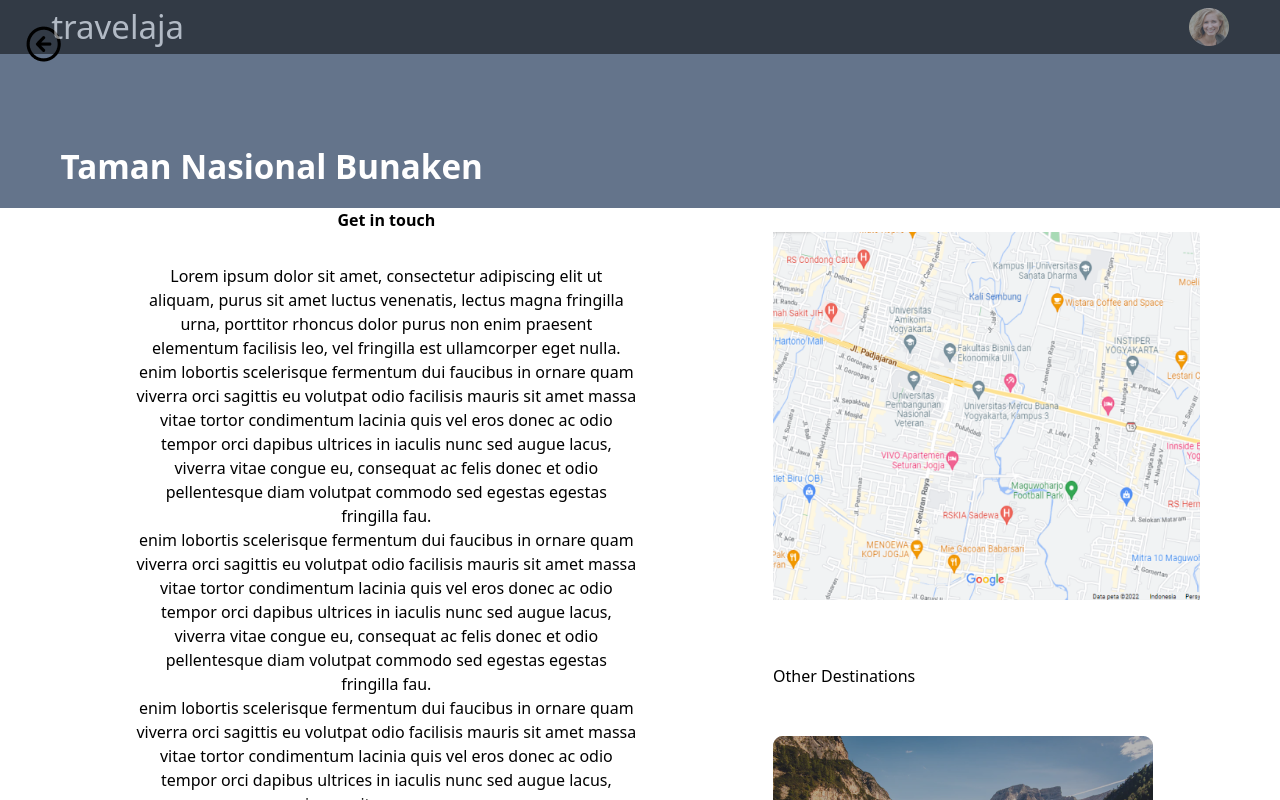
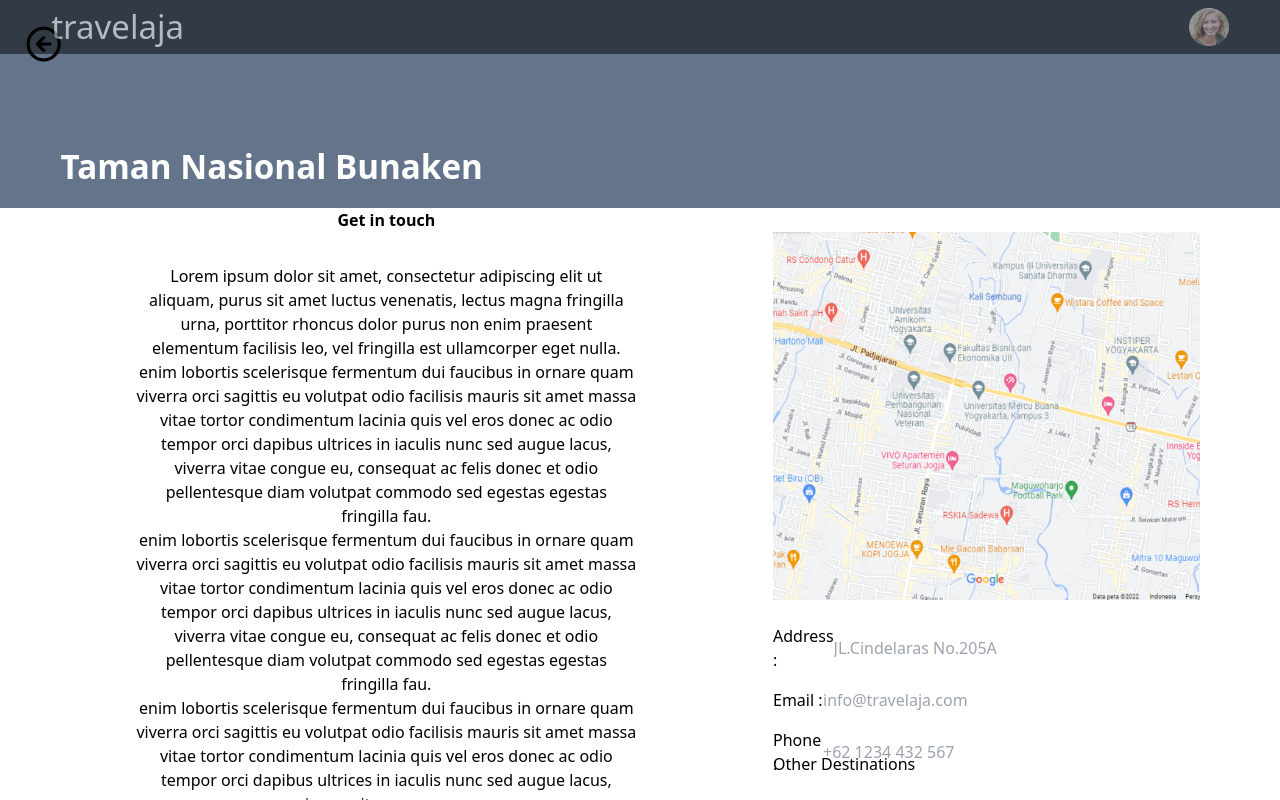
Before and after one commit to HOP-2023DemoDay/aylal, a React (Create React App) app in the folder front/: page /Hutulbur in a window 1280 px wide. Shown: the top 800 px of the page. Built offline with nearby package versions, Linux system fonts and the light colour scheme.

Commit message:
post hutulbur

```diff
--- a/front/src/pages/Hutulbur.jsx
+++ b/front/src/pages/Hutulbur.jsx
@@ -6,6 +6,9 @@ import News from "../components/news";
 import clsx from "clsx";
 
 export const Hutulbur = () => {
+  const style = {
+    box: "flex justify-between w-[281px] mt-[2vh]",
+  };
   return (
     <div className="overflow-hidden w-screen  ">
       <div className="flex felx-col w-full h-52 bg-slate-500 w-full">
@@ -73,7 +76,7 @@ export const Hutulbur = () => {
 
           <div>
           <img src={Map} className="w-full h-[46vh] bg-slate-900 md:h-[34vh] md: w-[40vh]" alt="Map" />
-          {/* <div className="xl:w-[29vw] xl:h-[8vh]  lg:h-[16vh] md:h-[16vh] xl:mt-[3vh]">
+          <div className="xl:w-[29vw] xl:h-[8vh]  lg:h-[16vh] md:h-[16vh] xl:mt-[3vh]">
             <div className={clsx(style.box)}>
             <p className="">Address :</p>
             <input type="text" placeholder="JL.Cindelaras No.205A" name="" id="" />
@@ -86,7 +89,7 @@ export const Hutulbur = () => {
             <p>Phone :</p>
             <input type="text" placeholder="+62 1234 432 567" name="" id="" />
             </div>
-            </div> */}
+            </div>
           </div>
 
 
```
